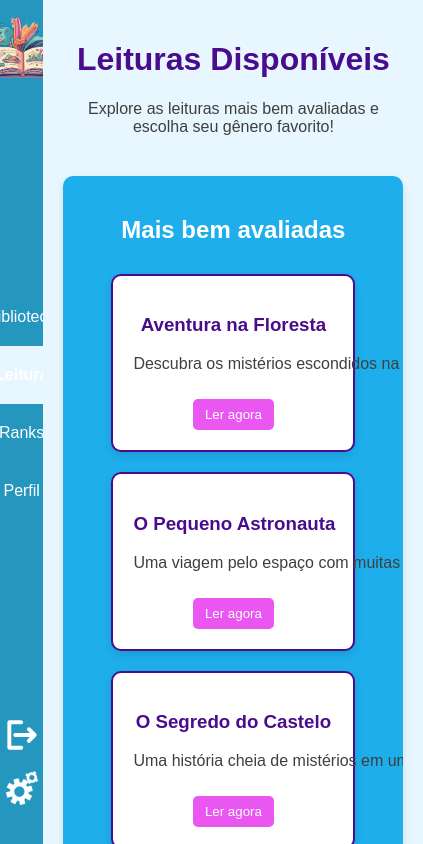
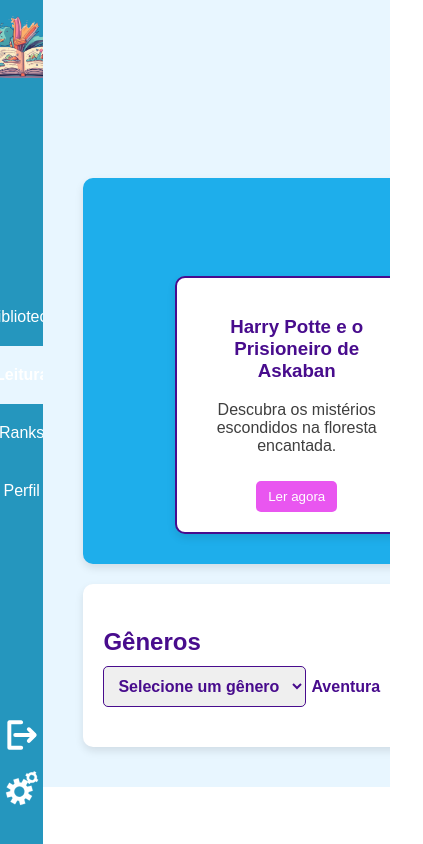
Before and after one commit to Geisbelly/Verbix, a Next.js app: page /leitura-atual in a window 390 px wide. Shown: the top 844 px of the page, 423 px wide, since content can reach past the window. Built offline with nearby package versions, Linux system fonts and the light colour scheme.

Commit message:
alterando a responsividade da tela

```diff
--- a/src/app/globals.css
+++ b/src/app/globals.css
@@ -33,11 +33,20 @@
     border: 1px solid black;
   }
   .page-container {
-    height: 100vh;          /* Define altura de viewport */
-    overflow-y: auto;       /* Habilita scroll vertical */
-    overflow-x: hidden;     /* Oculta o scroll horizontal */
     padding: 20px;
-    box-sizing: border-box; /* Inclui o padding dentro da largura/altura */
+    display: flex;
+    flex-direction: column;
+    align-items: center;
+    box-sizing: border-box;
+    height: 100vh;
+    overflow-y: auto;
   }
+  .container {
+  display: flex;
+  flex-wrap: wrap;
+  justify-content: center;
+  gap: 20px;
+}
+
 
 }
--- a/src/app/layout.tsx
+++ b/src/app/layout.tsx
@@ -66,21 +66,19 @@
   return (
     <html lang="pt-br">
       <body className="bg-fundo">
-        <div style={{ display: 'flex', height: '100vh', margin: '0', padding: '0' }}>
+        <div style={{ display: 'flex', height: '100vh', margin: '0', padding: '0', overflowY: 'auto', }}>
         <style>
         {`
           body {
             margin: 0;
             padding: 0;
-            overflow:   ;
             font-family: Arial, Helvetica, sans-serif;
-
           }
         `}
       </style>
           <Navegador />
           <div className="page-container">
-          <main style={{ flex: 1,  flexDirection: 'row', background:'#E8F6FF',color:'#3F3F3F' }}>
+          <main style={{ flex: 1,  flexDirection: 'row', background:'#E8F6FF',color:'#3F3F3F', overflowY: 'auto', padding: '20px' }}>
             {children}
           </main>
           </div>
--- a/src/app/leitura-atual/page.tsx
+++ b/src/app/leitura-atual/page.tsx
@@ -3,9 +3,9 @@
 
 export default function Leituras() {
   const leiturasAvaliadas = [
-    { id: 1, titulo: "Aventura na Floresta", descricao: "Descubra os mistérios escondidos na floresta encantada." },
-    { id: 2, titulo: "O Pequeno Astronauta", descricao: "Uma viagem pelo espaço com muitas surpresas!" },
-    { id: 3, titulo: "O Segredo do Castelo", descricao: "Uma história cheia de mistérios em um castelo antigo." },
+    { id: 1, titulo: "Harry Potte e o Prisioneiro de Askaban", descricao: "Descubra os mistérios escondidos na floresta encantada." },
+    { id: 2, titulo: "O Pequeno Principe", descricao: "Uma viagem pelo espaço com muitas surpresas!" },
+    { id: 3, titulo: "Os Lusíadas", descricao: "Uma história cheia de mistérios" },
   ];
 
   const livrosPorGenero = {
@@ -22,7 +22,7 @@
   };
 
   return (
-    <div style={{ padding: '20px' }}>
+    <div style={{ padding: '20px', width: '1200px'}}>
       <h1 style={{ color: '#480c8d', fontSize: '2em', fontWeight: 'bold', textAlign: 'center' }}>
         Leituras Disponíveis
       </h1>
@@ -36,9 +36,7 @@
         borderRadius: '10px',
         padding: '20px',
         marginBottom: '20px',
-        boxShadow: '0 4px 8px rgba(0, 0, 0, 0.1)',
-        overflowX: 'auto',
-        whiteSpace: 'nowrap'
+        boxShadow: '0 4px 8px rgba(0, 0, 0, 0.1)'
       }}>
         <h2 style={{ color: '#ffffff', fontSize: '1.5em', fontWeight: 'bold', textAlign: 'center' }}>Mais bem avaliadas</h2>
         <div style={{ display: 'flex', justifyContent: 'space-around', flexWrap: 'wrap' }}>
@@ -82,17 +80,31 @@
         <div style={{ display: 'flex', gap: '15px', marginBottom: '20px' }}>
           {Object.keys(livrosPorGenero).map((genero) => (
             <label key={genero} style={{ display: 'flex', alignItems: 'center', gap: '5px' }}>
-              <input
-                type="checkbox"
-                checked={generoSelecionado === genero}
-                onChange={() => handleGeneroChange(genero)}
-              />
+              <select
+                  value={generoSelecionado}
+                  onChange={(e) => handleGeneroChange(e.target.value)}
+                  style={{
+                    padding: '10px',
+                    borderRadius: '5px',
+                    border: '1px solid #480c8d',
+                    color: '#480c8d',
+                    fontWeight: 'bold',
+                    fontSize: '1em'
+                  }}
+                >
+                  <option value="">Selecione um gênero</option>
+                  {Object.keys(livrosPorGenero).map((genero) => (
+                    <option key={genero} value={genero}>
+                      {genero}
+                    </option>
+                  ))}
+                </select>
               <span style={{ color: '#480c8d', fontWeight: 'bold' }}>{genero}</span>
             </label>
           ))}
         </div>
 
-        {/* Lista de Livros do Gênero Selecionado */}
+
         {generoSelecionado && (
           <div>
             <h4 style={{ color: '#1eaeeb', fontSize: '1.3em', fontWeight: 'bold' }}>{generoSelecionado}</h4>
```
